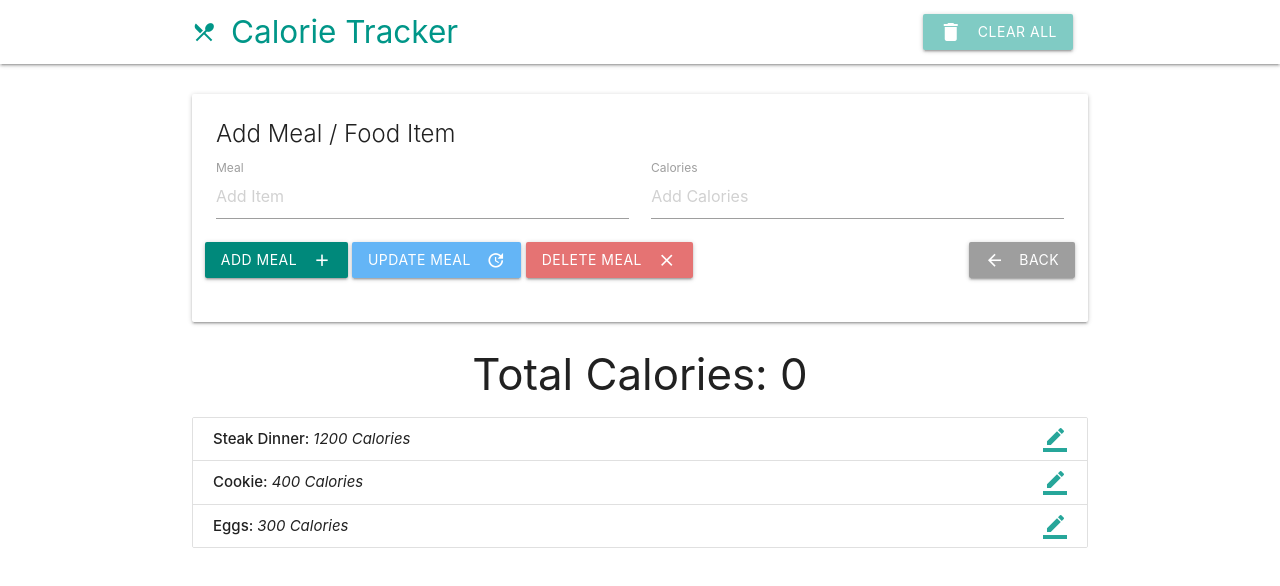
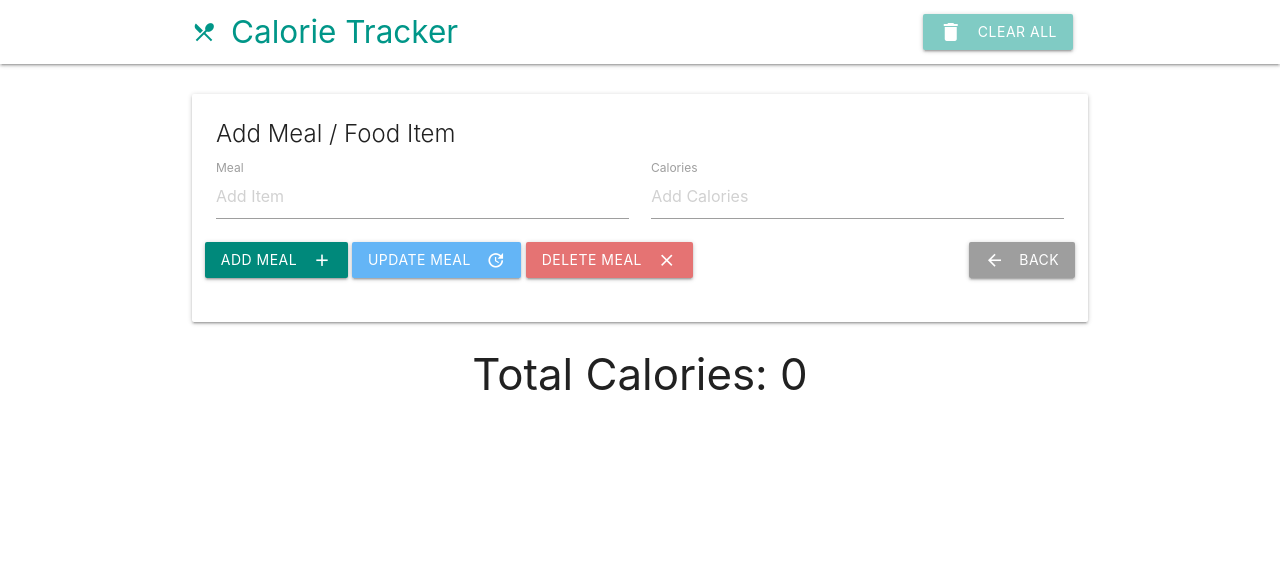
Before and after one commit to Apokalipsa/Calorie-Tracker, a plain HTML site: page index.html in a window 1280 px wide. Drawn offline with nearby package versions, Linux system fonts and the light colour scheme.

Commit message:
Update index.html
 item has been commented because It would be added dynamically

```diff
--- a/index.html
+++ b/index.html
@@ -56,8 +56,8 @@
     <!-- Calorie Count -->
     <h3 class="center-align ">Total Calories: <span class="total-calories ">0</span></h3>
 
-    <!-- Item List -->
-    <ul id="item-list" class="collection">
+    <!-- Item List would be added dynamically -->
+<!--     <ul id="item-list" class="collection">
 
       <li class="collection-item" id="item-0">
        <strong>Steak Dinner: </strong> <em>1200 Calories</em>
@@ -78,7 +78,7 @@
         </a>
       </li>
 
-    </ul>
+    </ul> -->
   </div>
 
 
```
